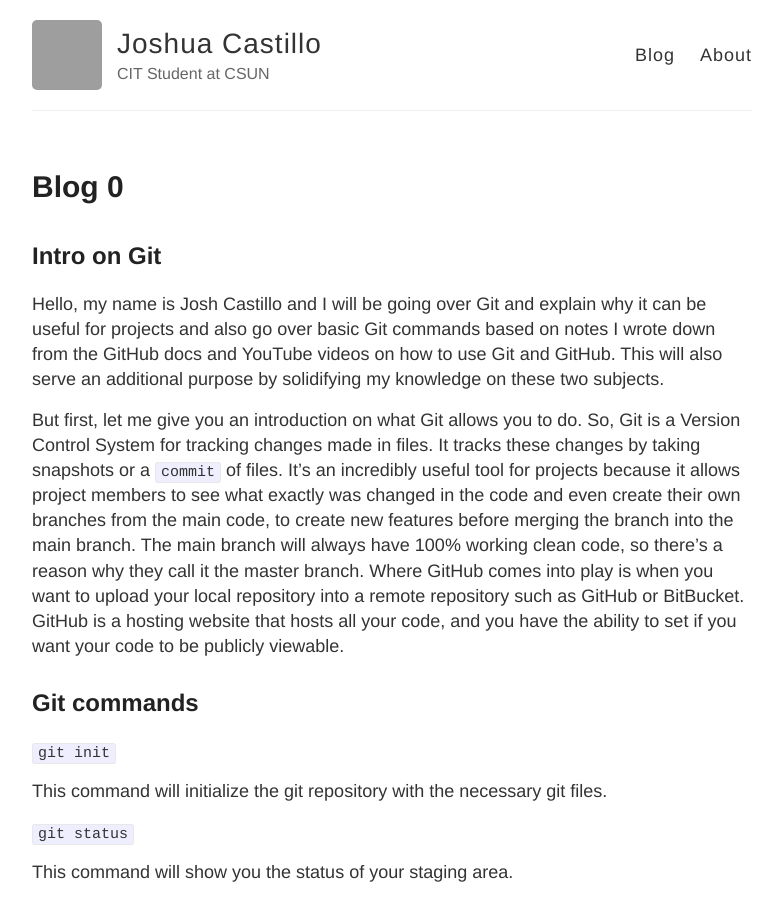
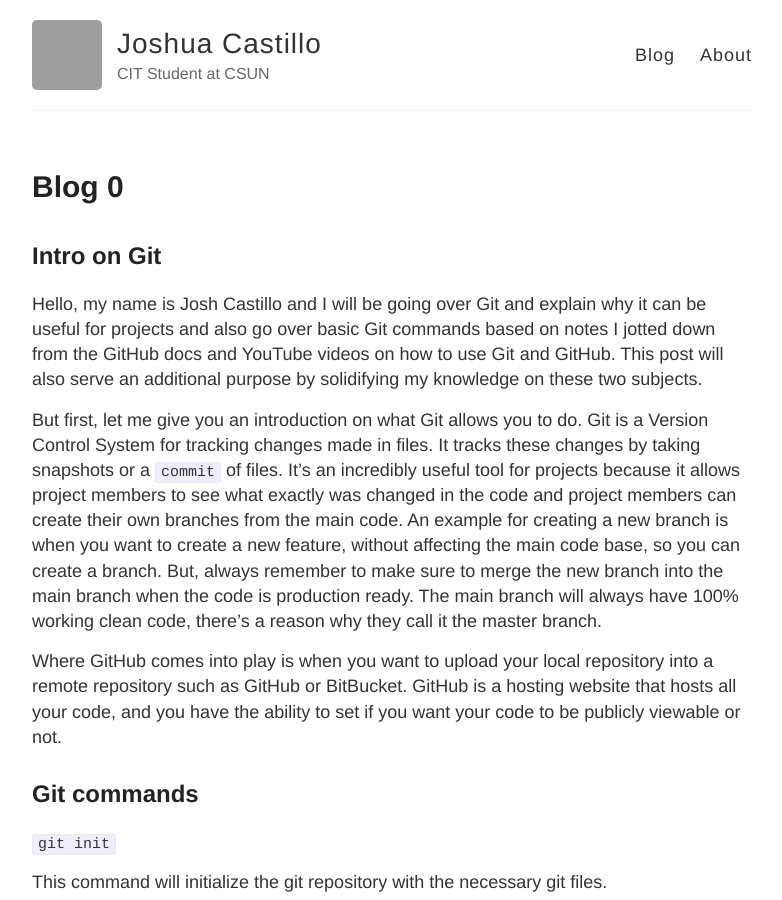
Before and after one commit to Idiomet/my-blog, a Jekyll site: the page built from _posts/2020-09-04-Blog-0.md, in a window 1280 px wide and 900 px high. Shown: the whole window, without its empty margins (248-1030 px from the left). Built offline with Jekyll 4.4.1, drawn with Linux system fonts in a browser that asks for light colours; grey boxes are pictures that could not be loaded.

Commit message:
Fixed wording in Intro on Git

```diff
--- a/_posts/2020-09-04-Blog-0.md
+++ b/_posts/2020-09-04-Blog-0.md
@@ -4,9 +4,11 @@ title: "Blog 0"
 date: "2020-09-04"
 ---
 ## Intro on Git
-Hello, my name is Josh Castillo and I will be going over Git and explain why it can be useful for projects and also go over basic Git commands based on notes I wrote down from the GitHub docs and YouTube videos on how to use Git and GitHub. This will also serve an additional purpose by solidifying my knowledge on these two subjects.
+Hello, my name is Josh Castillo and I will be going over Git and explain why it can be useful for projects and also go over basic Git commands based on notes I jotted down from the GitHub docs and YouTube videos on how to use Git and GitHub. This post will also serve an additional purpose by solidifying my knowledge on these two subjects.
 
-But first, let me give you an introduction on what Git allows you to do. So, Git is a Version Control System for tracking changes made in files. It tracks these changes by taking snapshots or a `commit` of files. It's an incredibly useful tool for projects because it allows project members to see what exactly was changed in the code and even create their own branches from the main code, to create new features before merging the branch into the main branch. The main branch will always have 100% working clean code, so there's a reason why they call it the master branch. Where GitHub comes into play is when you want to upload your local repository into a remote repository such as GitHub or BitBucket. GitHub is a hosting website that hosts all your code, and you have the ability to set if you want your code to be publicly viewable.
+But first, let me give you an introduction on what Git allows you to do. Git is a Version Control System for tracking changes made in files. It tracks these changes by taking snapshots or a `commit` of files. It's an incredibly useful tool for projects because it allows project members to see what exactly was changed in the code and project members can create their own branches from the main code. An example for creating a new branch is when you want to create a new feature, without affecting the main code base, so you can create a branch. But, always remember to make sure to merge the new branch into the main branch when the code is production ready. The main branch will always have 100% working clean code, there's a reason why they call it the master branch.
+
+Where GitHub comes into play is when you want to upload your local repository into a remote repository such as GitHub or BitBucket. GitHub is a hosting website that hosts all your code, and you have the ability to set if you want your code to be publicly viewable or not.
 
 ## Git commands
 `git init`
```
